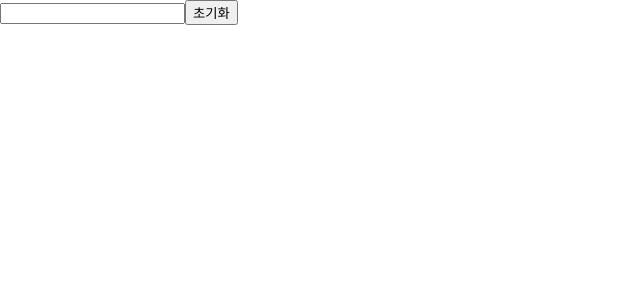
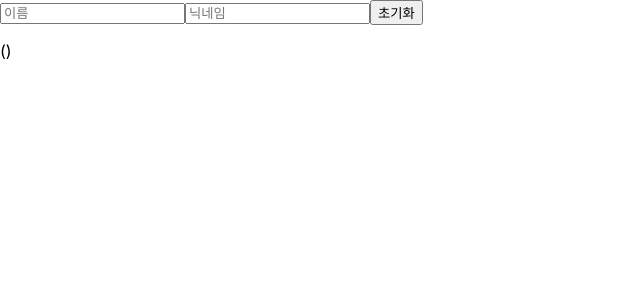
Before and after one commit to mi-naLee/Daily-Study-React, a React (Create React App) app: page / in a window 1280 px wide. Shown: the top 300 px of the page, without its empty margins (0-640 px from the left). Built offline with nearby package versions, Linux system fonts and the light colour scheme.

Commit message:
-- inputs state

```diff
--- a/src/InputTest.js
+++ b/src/InputTest.js
@@ -6,21 +6,34 @@
 import React, { useState } from "react";
 
 function InputTest(){
-    const [text, setText] = useState('');
+    const [user, setUser] = useState({
+        name : '',
+        nick : ''
+    });
+
+    const { name, nick } = user;
 
     const handleInput = (e) =>{
-        setText(e.target.value);
+        const { name, value } = e.target;
+        setUser({
+            ...user,
+            [name] : value,
+        })
     }
 
     const resetBtn = () =>{
-        setText('')
+        setUser({
+            name : '',
+            nick : '',
+        })
     }
 
     return (
         <div>
-            <input onChange={handleInput} value={text}/>
+            <input name="name" onChange={handleInput} value={name} placeholder="이름"/>
+            <input name="nick" onChange={handleInput} value={nick} placeholder="닉네임"/>
             <button onClick={resetBtn}>초기화</button>
-            <p>{text}</p>
+            <p>{name}({nick})</p>
         </div>
     );
 }
```
